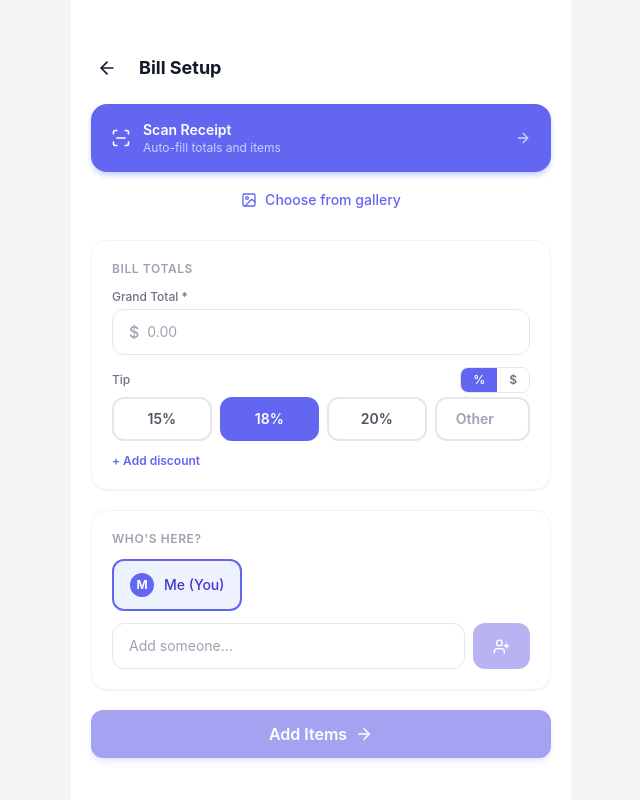
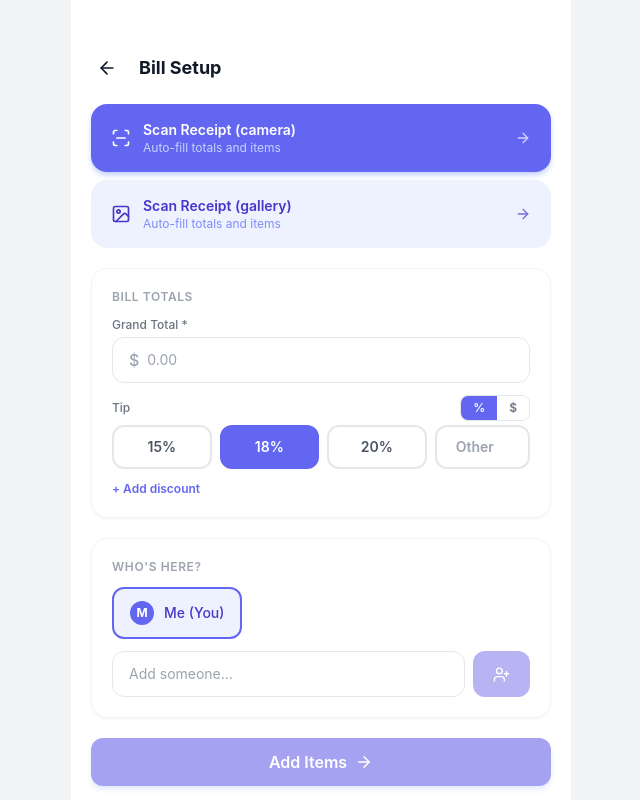
Before and after one commit to madinkapr/billSplitApp, a React (Vite) app in the folder apps/frontend/: page / in a window 1280 px wide. Both pictures are taken after a click on the button "New Bill". Shown: the whole page, without its empty margins (319-959 px from the left). Built offline with nearby package versions, Linux system fonts and the light colour scheme.

Commit message:
feat: give the camera and gallery scan buttons matching sizes and distinct colors

```diff
--- a/apps/frontend/src/components/BillSetup.jsx
+++ b/apps/frontend/src/components/BillSetup.jsx
@@ -48,7 +48,7 @@ function ScanBanner({ scanState, errorMessage, onScan, onRetry, onRescan }) {
           <div className="flex items-center gap-3">
             <ScanLine size={20} />
             <div className="text-left">
-              <p className="text-sm font-semibold">Scan Receipt</p>
+              <p className="text-sm font-semibold">Scan Receipt (camera)</p>
               <p className="text-xs text-indigo-200">Auto-fill totals and items</p>
             </div>
           </div>
@@ -59,10 +59,16 @@ function ScanBanner({ scanState, errorMessage, onScan, onRetry, onRescan }) {
         <motion.button
           whileTap={{ scale: 0.98 }}
           onClick={() => galleryRef.current?.click()}
-          className="w-full flex items-center justify-center gap-2 py-2.5 rounded-xl text-indigo-500 text-sm font-medium"
+          className="w-full flex items-center justify-between gap-3 px-5 py-4 rounded-2xl bg-indigo-50 text-indigo-700"
         >
-          <Image size={16} />
-          Choose from gallery
+          <div className="flex items-center gap-3">
+            <Image size={20} />
+            <div className="text-left">
+              <p className="text-sm font-semibold">Scan Receipt (gallery)</p>
+              <p className="text-xs text-indigo-400">Auto-fill totals and items</p>
+            </div>
+          </div>
+          <ArrowRight size={16} className="opacity-70" />
           <input ref={galleryRef} type="file" accept="image/*" onChange={handleFileChange} className="hidden" />
         </motion.button>
       </div>
```
Also changed, not shown: 1 other file (tests, documents, lock files or other folders).
